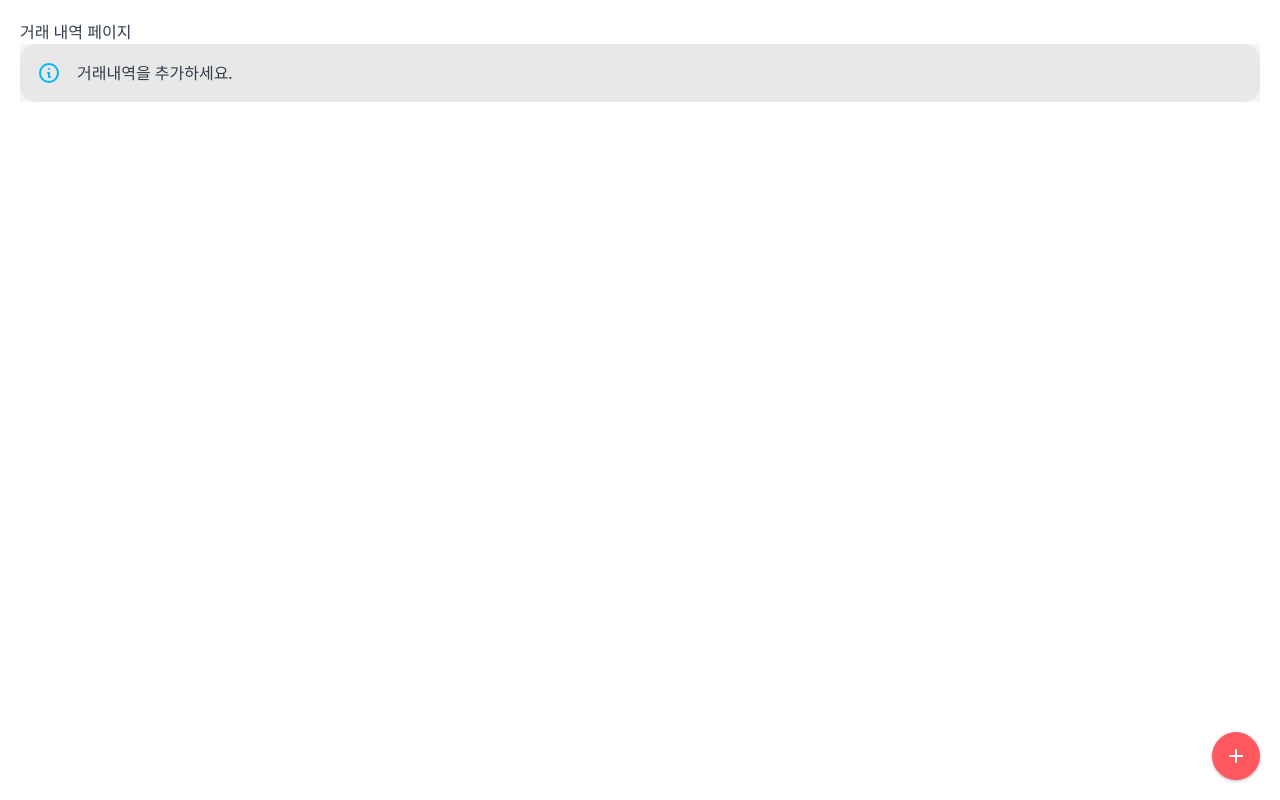
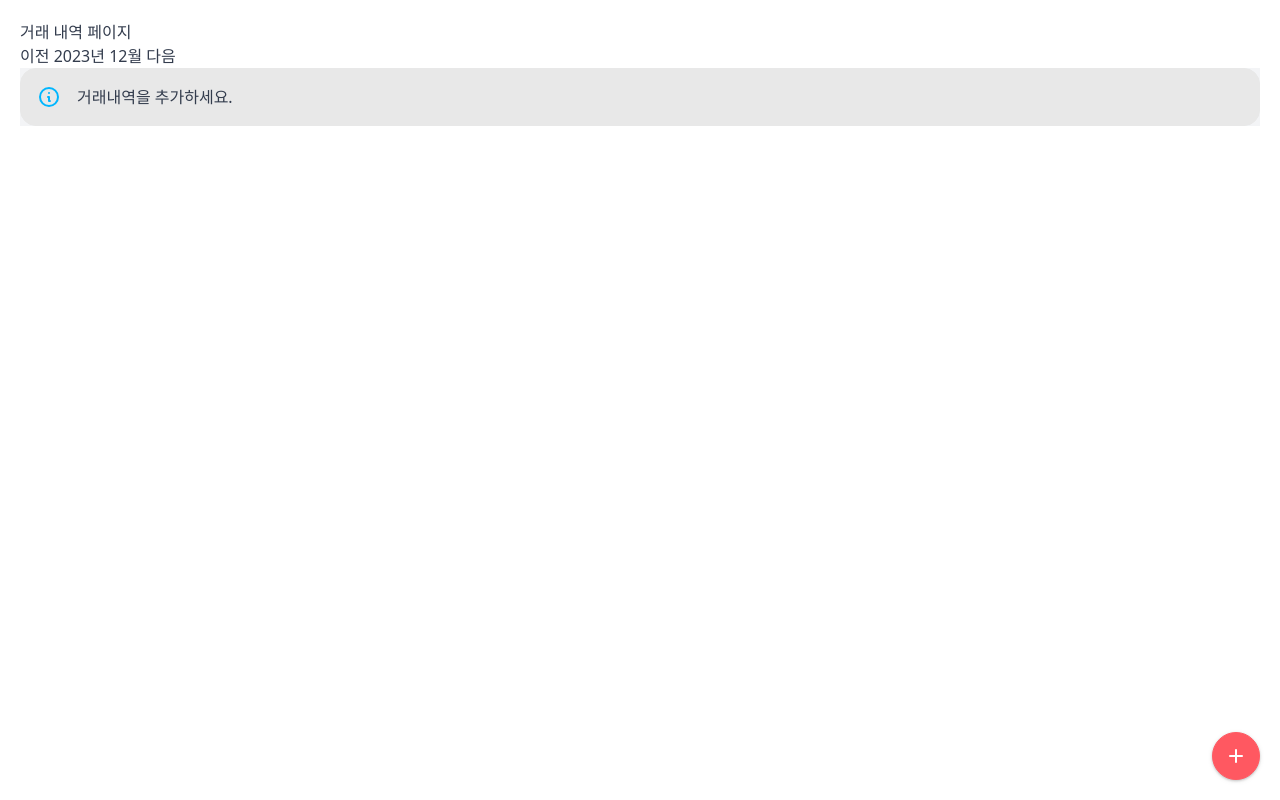
Before and after one commit to suhyeoonn/account-book, a SvelteKit app: page / in a window 1280 px wide. Built offline with nearby package versions, Linux system fonts and the light colour scheme.

Commit message:
💄 거래내역 리스트 month 컨트롤러 추가

```diff
--- /dev/null
+++ b/src/lib/components/MonthController.svelte
@@ -0,0 +1,14 @@
+<script lang="ts">
+	import moment from 'moment';
+
+	let gapMonth = 0;
+	let gapYear = 0;
+
+	$: date = moment().add({ year: gapYear, months: gapMonth });
+</script>
+
+<div>
+	<button on:click={() => (gapMonth -= 1)}>이전</button>
+	<span>{date.year()}년 {date.month() + 1}월</span>
+	<button on:click={() => (gapMonth += 1)}>다음</button>
+</div>
--- a/src/routes/+page.svelte
+++ b/src/routes/+page.svelte
@@ -2,6 +2,7 @@
 	import { LocalStorage } from '$lib/LocalStorage';
 	import type { accountModel } from '$lib/accountModel';
 	import Alert from '$lib/components/Alert.svelte';
+	import MonthController from '$lib/components/MonthController.svelte';
 	import HistoryOfDayList from '$lib/components/HistoryOfDayList.svelte';
 
 	const model: accountModel = LocalStorage;
@@ -44,6 +45,8 @@
 <div class="flex justify-between">
 	<h1>거래 내역 페이지</h1>
 </div>
+<!-- TODO 월별로 리스트 표시 -->
+<MonthController />
 <div class="flex flex-col justify-center gap-5 bg-gray-100">
 	{#await promise}
 		<span class="loading loading-spinner loading-lg" />
```
